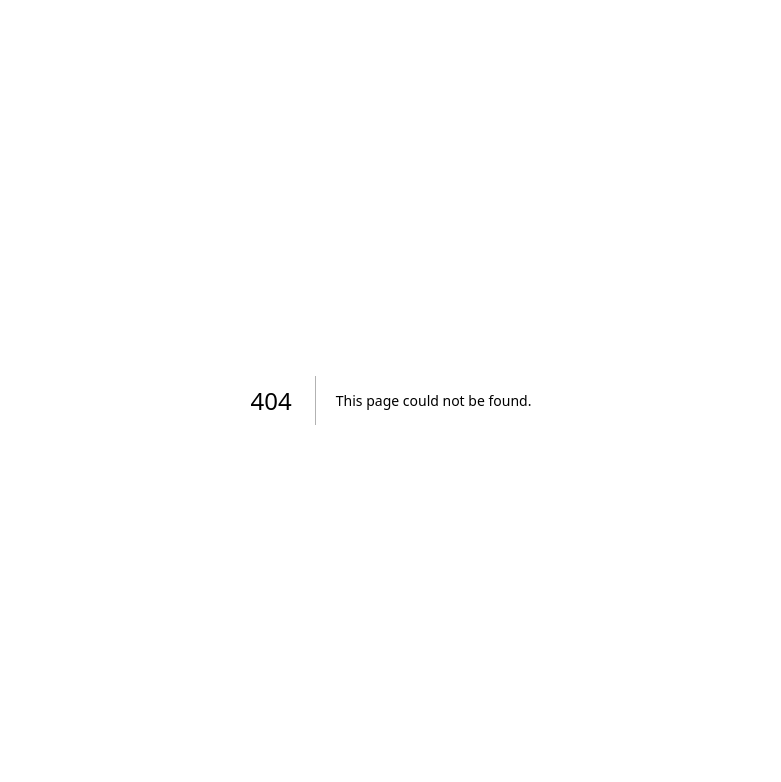
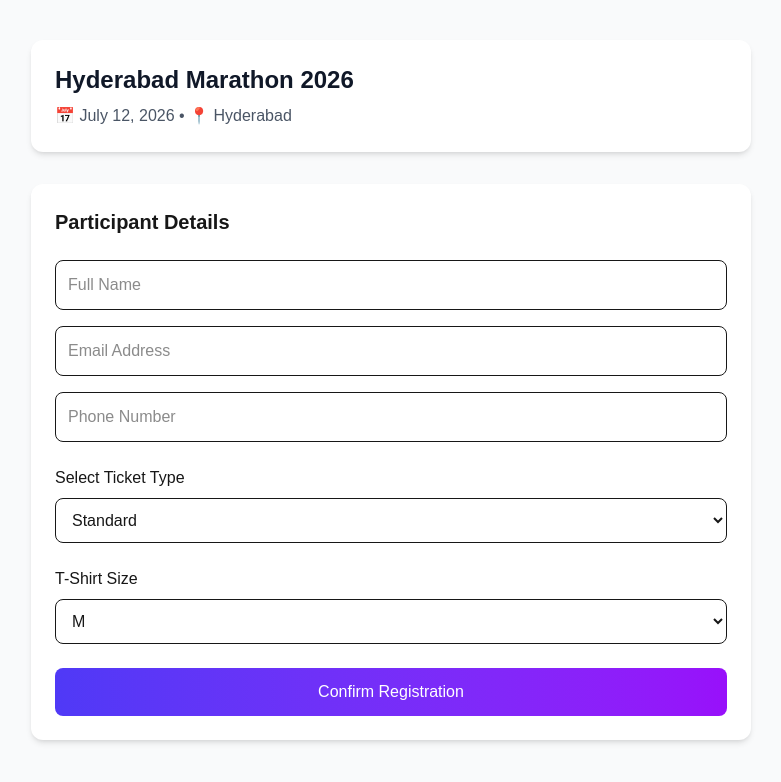
Before and after one commit to Gopi-varaprasad7/eventflow-scalable-registration, a Next.js app in the folder eventflow-frontend/: page /events/1/register in a window 1280 px wide. Before the commit this address had no page. Shown: the top 782 px of the page, without its empty margins (249-1030 px from the left). Built offline with nearby package versions, Linux system fonts and the light colour scheme.

Commit message:
event registration page is added

```diff
--- /dev/null
+++ b/eventflow-frontend/app/events/[id]/register/page.tsx
@@ -0,0 +1,116 @@
+'use client';
+
+import { useState } from 'react';
+
+export default function RegisterPage({ params }: { params: { id: string } }) {
+  const [form, setForm] = useState({
+    name: '',
+    email: '',
+    phone: '',
+    ticket: 'Standard',
+  });
+
+  // Mock event (later API)
+  const event = {
+    title: 'Hyderabad Marathon 2026',
+    date: 'July 12, 2026',
+    location: 'Hyderabad',
+  };
+
+  const handleChange = (e: any) => {
+    setForm({ ...form, [e.target.name]: e.target.value });
+  };
+
+  const handleSubmit = () => {
+    console.log('Register Data:', form);
+    alert('Registered Successfully 🚀');
+  };
+
+  return (
+    <div className='bg-gray-50 min-h-screen'>
+      <div className='max-w-3xl mx-auto px-6 py-10'>
+        {/* Event Summary */}
+        <div className='bg-white p-6 rounded-xl shadow-md mb-8'>
+          <h2 className='text-2xl font-bold text-gray-900'>{event.title}</h2>
+
+          <p className='text-gray-600 mt-2'>
+            📅 {event.date} • 📍 {event.location}
+          </p>
+        </div>
+
+        {/* Form */}
+        <div className='bg-white p-6 rounded-xl shadow-md'>
+          <h3 className='text-xl font-semibold mb-6'>Participant Details</h3>
+
+          {/* Name */}
+          <input
+            type='text'
+            name='name'
+            placeholder='Full Name'
+            value={form.name}
+            onChange={handleChange}
+            className='w-full mb-4 p-3 border rounded-lg focus:outline-none focus:ring-2 focus:ring-indigo-500'
+          />
+
+          {/* Email */}
+          <input
+            type='email'
+            name='email'
+            placeholder='Email Address'
+            value={form.email}
+            onChange={handleChange}
+            className='w-full mb-4 p-3 border rounded-lg focus:outline-none focus:ring-2 focus:ring-indigo-500'
+          />
+
+          {/* Phone */}
+          <input
+            type='text'
+            name='phone'
+            placeholder='Phone Number'
+            value={form.phone}
+            onChange={handleChange}
+            className='w-full mb-6 p-3 border rounded-lg focus:outline-none focus:ring-2 focus:ring-indigo-500'
+          />
+
+          {/* Ticket Type */}
+          <div className='mb-6'>
+            <p className='font-medium mb-2'>Select Ticket Type</p>
+
+            <select
+              name='ticket'
+              value={form.ticket}
+              onChange={handleChange}
+              className='w-full p-3 border rounded-lg'
+            >
+              <option>Standard</option>
+              <option>VIP</option>
+            </select>
+          </div>
+          <div className='mb-6'>
+            <p className='font-medium mb-2'>T-Shirt Size</p>
+
+            <select
+              name='size'
+              value={form.size || 'M'}
+              onChange={handleChange}
+              className='w-full p-3 border rounded-lg'
+            >
+              <option>S</option>
+              <option>M</option>
+              <option>L</option>
+              <option>XL</option>
+            </select>
+          </div>
+
+          {/* Submit */}
+          <button
+            onClick={handleSubmit}
+            className='w-full bg-linear-to-r from-indigo-600 to-purple-600 text-white py-3 rounded-lg hover:opacity-90 transition'
+          >
+            Confirm Registration
+          </button>
+        </div>
+      </div>
+    </div>
+  );
+}
--- a/eventflow-frontend/app/page.tsx
+++ b/eventflow-frontend/app/page.tsx
@@ -6,6 +6,7 @@ import HowItWorks from '@/components/HowItWorks';
 import UpcomingEvents from '@/components/UpcomingEvents';
 import Testimonials from '@/components/Testimonial';
 import CTA from '@/components/CTA';
+import Footer from '@/components/Footer';
 
 export default function Home() {
   return (
@@ -18,6 +19,7 @@ export default function Home() {
       <UpcomingEvents />
       <Testimonials />
       <CTA />
+      <Footer />
     </div>
   );
 }
```
